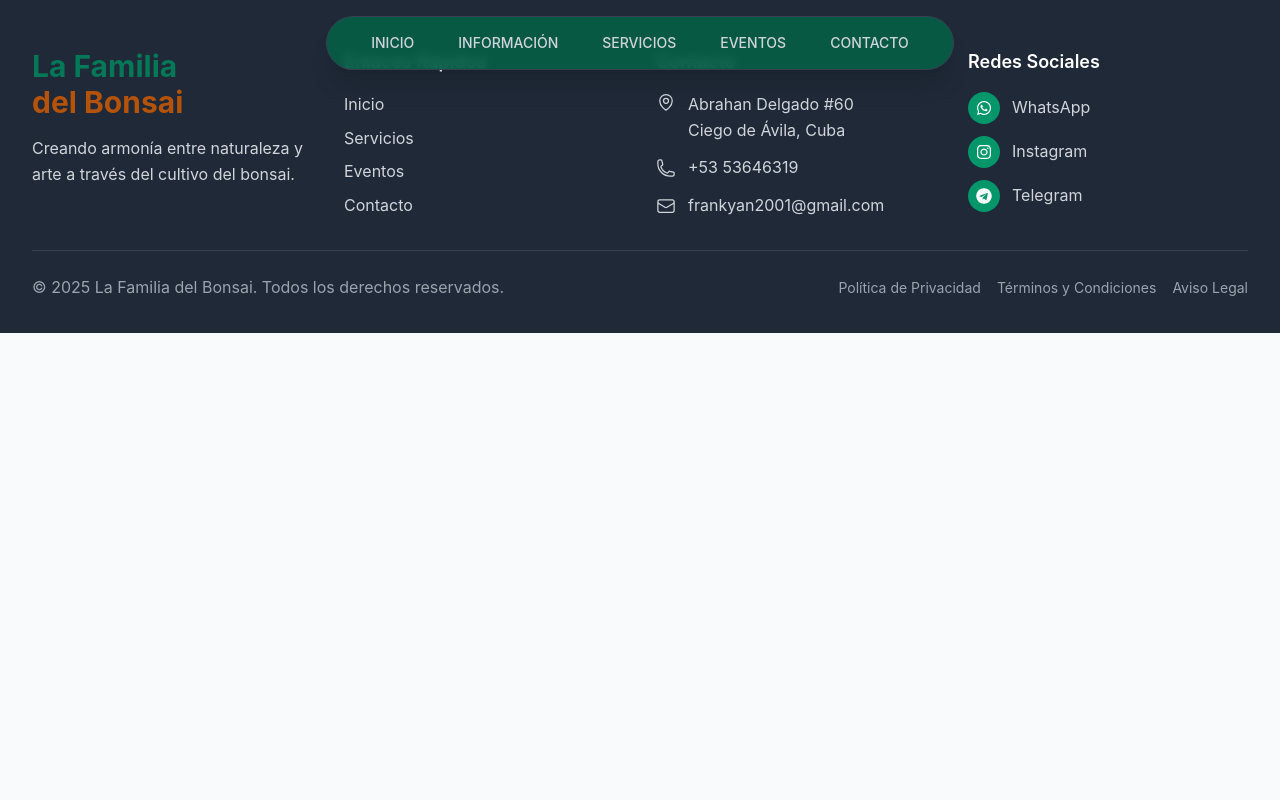
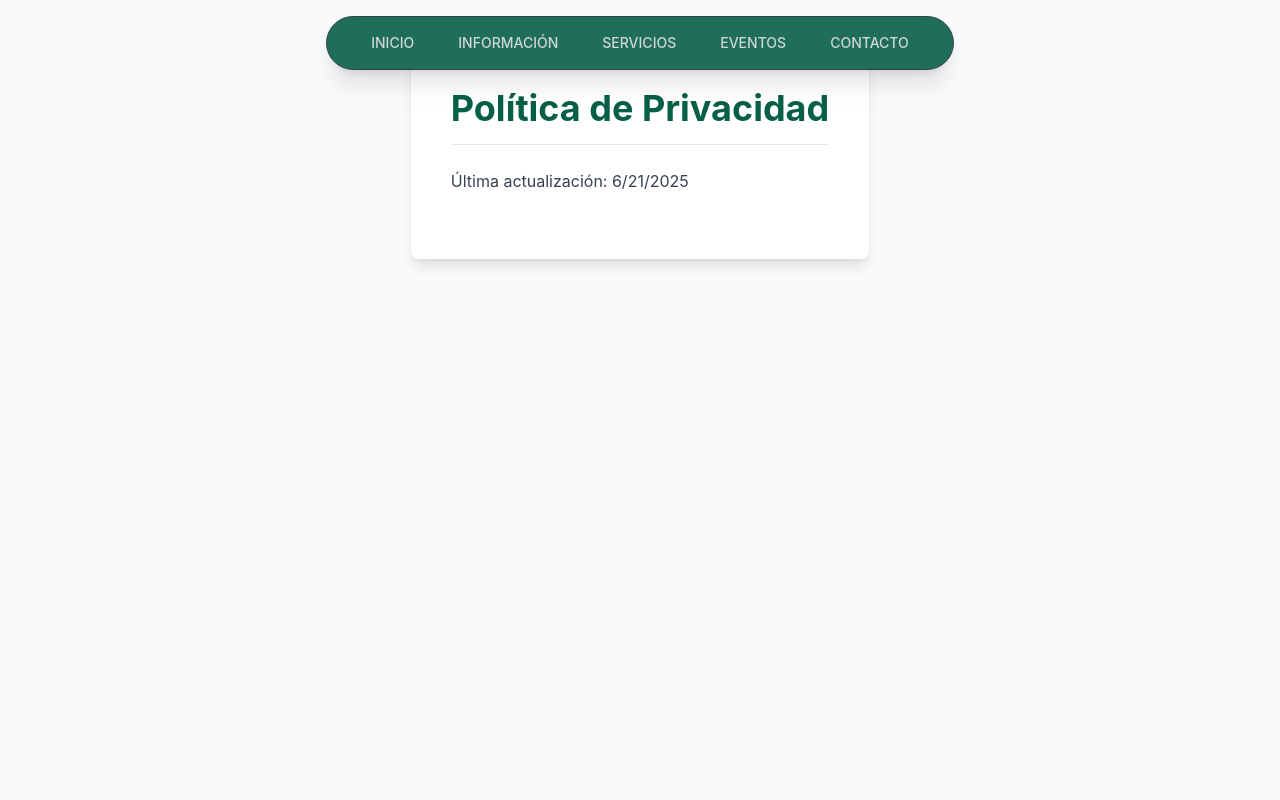
Before and after one commit to FrankyAntonioRodriguezHernandez/la-familia-del-bonsai-React, a React (Create React App) app: page /privacyPolicy in a window 1280 px wide. Shown: the top 800 px of the page. Built offline with nearby package versions, Linux system fonts and the light colour scheme.

Commit message:
Creando paginad e politica de privacidad

```diff
--- a/src/App.jsx
+++ b/src/App.jsx
@@ -6,6 +6,7 @@ import ServicesFull from './pages/services/ServicesFull';
 import ScrollToTop from './hooks/ScrollToTop';
 import EventsFull from './pages/events/EventsFull';
 import Footer from './components/Footer';
+import PrivacyPolicy from './pages/legalTerms/PrivacyPolicy';
 
 
 function App() {
@@ -18,6 +19,7 @@ function App() {
           <Route path="/" element={<Home />} />
           <Route path="/services" element={<ServicesFull />} />
           <Route path="/events" element={<EventsFull />} />
+          <Route path="/privacyPolicy" element={<PrivacyPolicy />} />
         </Routes>
         <Footer/>
 
--- a/src/components/Footer.jsx
+++ b/src/components/Footer.jsx
@@ -146,14 +146,8 @@ const Footer = () => {
           </div>
 
           <div className="flex flex-wrap justify-center gap-x-4 gap-y-2">
-            <Link to="/politica-privacidad" className="text-gray-400 hover:text-white transition-colors text-sm">
+            <Link to="/privacyPolicy" className="text-gray-400 hover:text-white transition-colors text-sm">
               Política de Privacidad
-            </Link>
-            <Link to="/terminos-condiciones" className="text-gray-400 hover:text-white transition-colors text-sm">
-              Términos y Condiciones
-            </Link>
-            <Link to="/aviso-legal" className="text-gray-400 hover:text-white transition-colors text-sm">
-              Aviso Legal
             </Link>
           </div>
         </div>
--- /dev/null
+++ b/src/pages/legalTerms/PrivacyPolicy.jsx
@@ -0,0 +1,26 @@
+import { Link } from 'react-router-dom';
+
+const PrivacyPolicy = () => {
+  return (
+    <div className="min-h-screen flex flex-col bg-gray-50">
+
+      {/* Contenido principal */}
+      <main className="flex-grow max-w-7xl mx-auto px-4 sm:px-6 lg:px-8 py-12">
+        <div className="bg-white p-6 md:p-10 rounded-lg shadow-lg">
+          <h1 className="text-3xl md:text-4xl font-bold text-emerald-800 mb-6 border-b pb-4">
+            Política de Privacidad
+          </h1>
+
+          <div className="prose max-w-none text-gray-700">
+            <p className="mb-6">Última actualización: {new Date().toLocaleDateString()}</p>
+
+
+          </div>
+        </div>
+      </main>
+
+    </div>
+  );
+};
+
+export default PrivacyPolicy;
```
